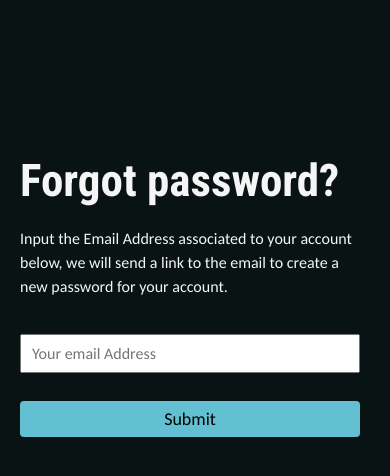
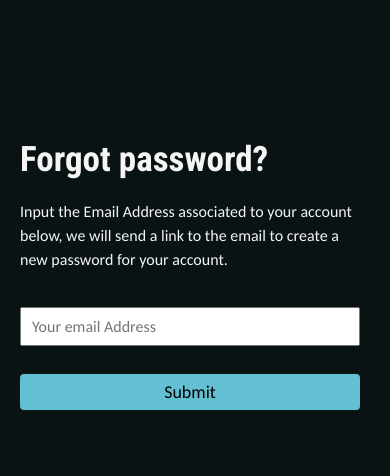
Before and after one commit to letusrecon/Frontend, a Next.js app: page /ResetPassword in a window 390 px wide. Shown: the top 476 px of the page. Built offline with nearby package versions, Linux system fonts and the light colour scheme.

Commit message:
reset password page

```diff
--- a/src/pages/ResetPassword.module.css
+++ b/src/pages/ResetPassword.module.css
@@ -33,7 +33,7 @@
 
 .reset_password_action_btn{
     width: 450px;
-    padding: 7px 10px;
+    padding: 7px 15px;
     font-size: 18px;
     border: 0;
     background-color: var(--btn-color);
@@ -46,8 +46,12 @@
 
 @media screen and (max-width: 900px){
     .reset_password_main_container{
-        height: 70vh;
+        height: 65vh;
 
+    }
+
+    .reset_password_heading{
+        font-size: 35px;
     }
 
     .reset_password_text{
```
